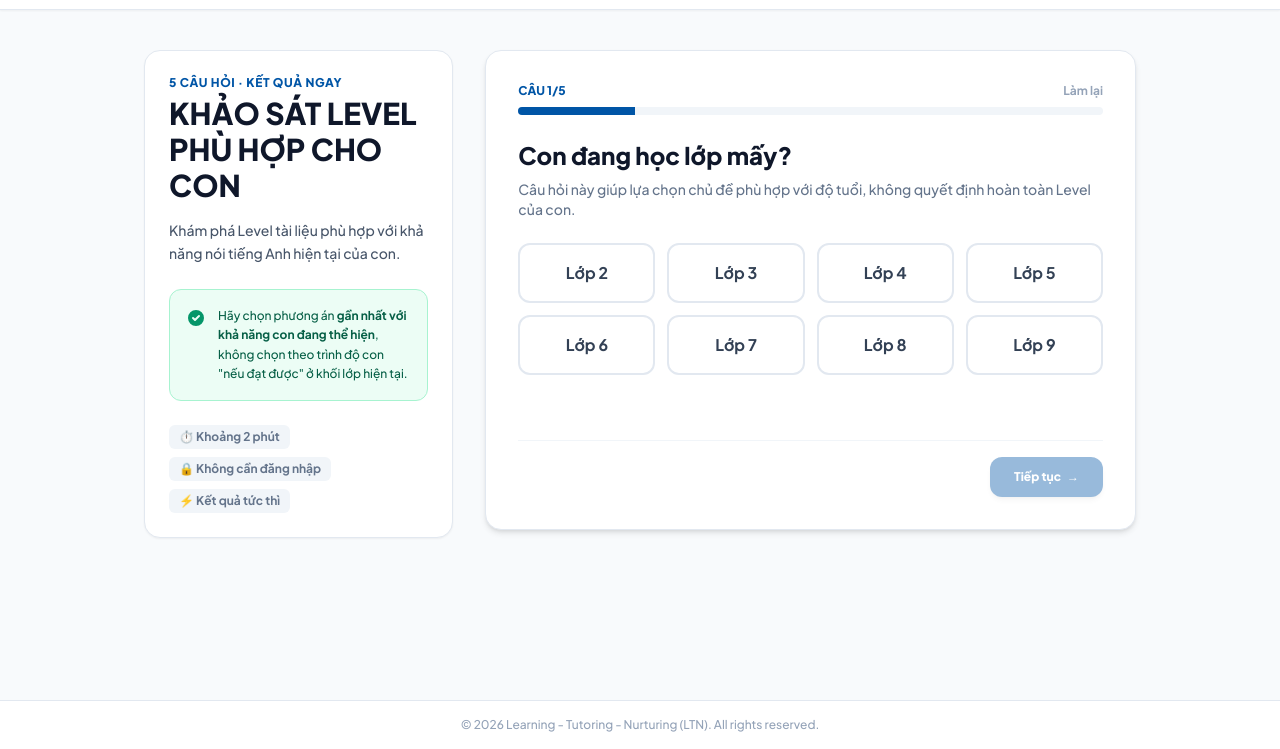
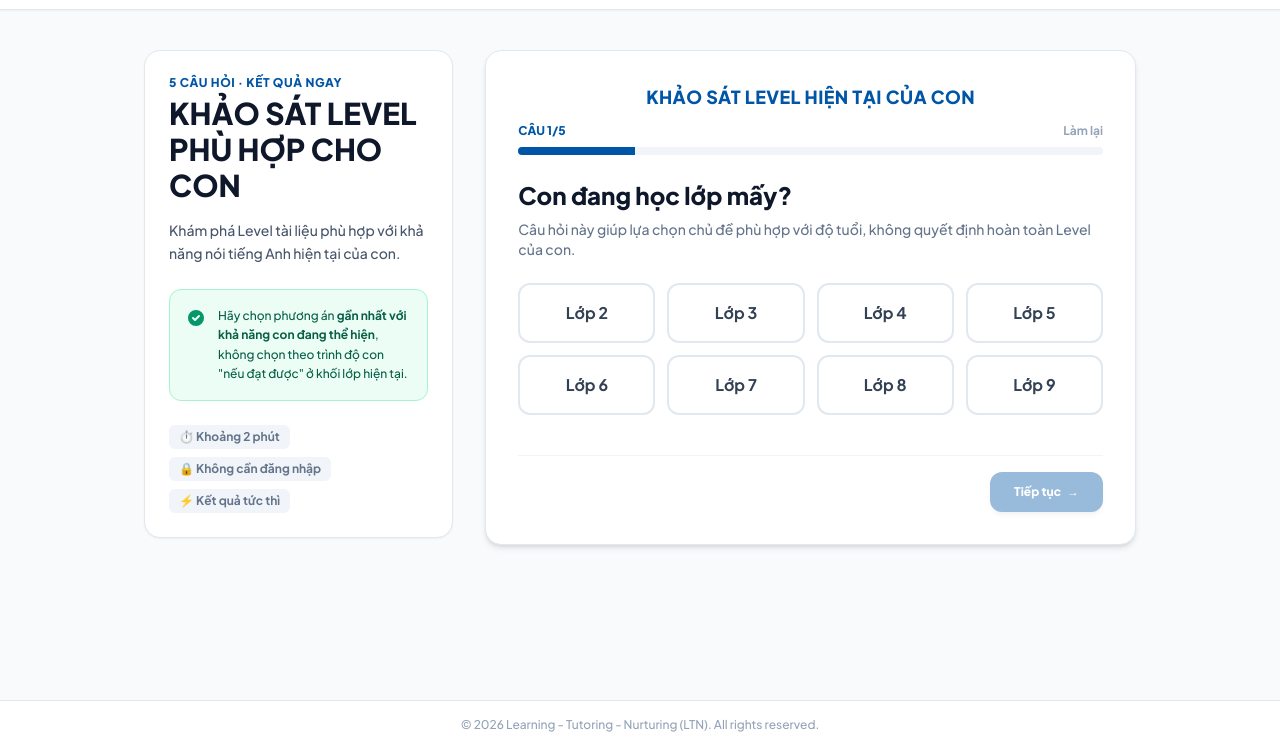
Before and after one commit to huynhthubmt2023-spec/LTNks, a plain HTML site: page index.html in a window 1280 px wide. Shown: the part 51-800 px from the top of the page. Drawn offline with nearby package versions, Linux system fonts and the light colour scheme.

Commit message:
Add title 'KHẢO SÁT LEVEL HIỆN TẠI CỦA CON' to survey card header

```diff
--- a/index.html
+++ b/index.html
@@ -76,6 +76,9 @@
 
                 <!-- PROGRESS BAR -->
                 <div>
+                    <div class="text-center mb-3">
+                        <h2 class="text-base sm:text-lg font-black text-brandBlue uppercase tracking-wide">KHẢO SÁT LEVEL HIỆN TẠI CỦA CON</h2>
+                    </div>
                     <div class="flex justify-between items-center mb-2">
                         <span id="step-indicator" class="text-xs font-black text-brandBlue uppercase">Câu 1/5</span>
                         <button onclick="resetQuiz()" class="text-xs font-bold text-slate-400 hover:text-slate-600 transition-colors">Làm lại</button>
```
